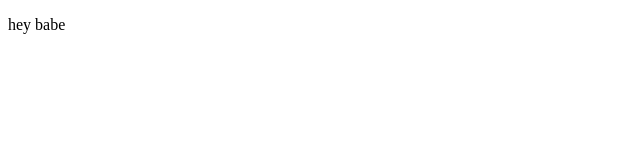
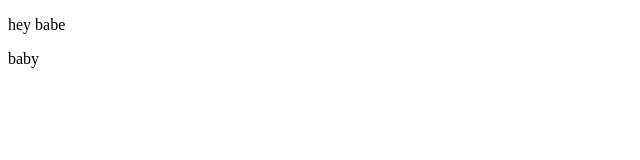
Before and after one commit to nguyenbinh1998/git_tutorial_2, a plain HTML site: page java.html in a window 1280 px wide. Shown: the full height of the page, 0-640 px from the left. Drawn offline with Linux system fonts and the light colour scheme.

Commit message:
change java.html

```diff
--- a/java.html
+++ b/java.html
@@ -8,5 +8,6 @@
 </head>
 <body>
     <p>hey babe</p>
+    <p>baby</p>
 </body>
 </html>
```
